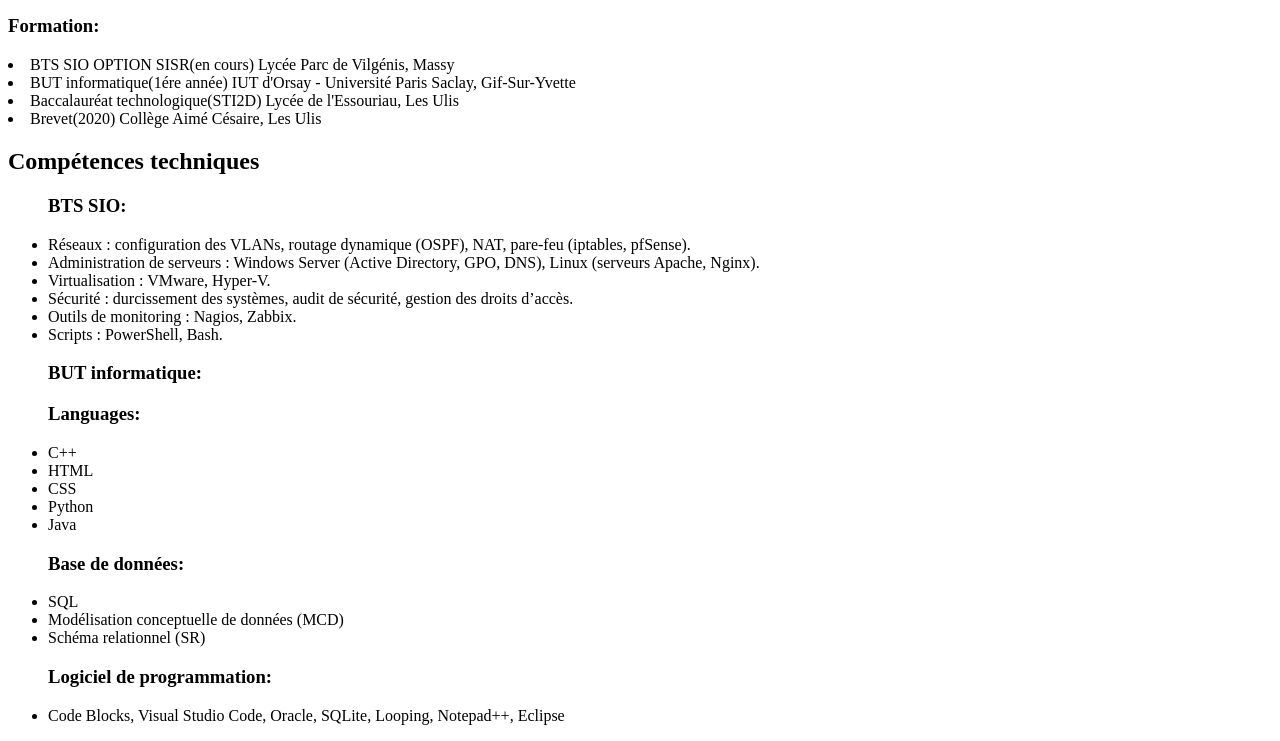
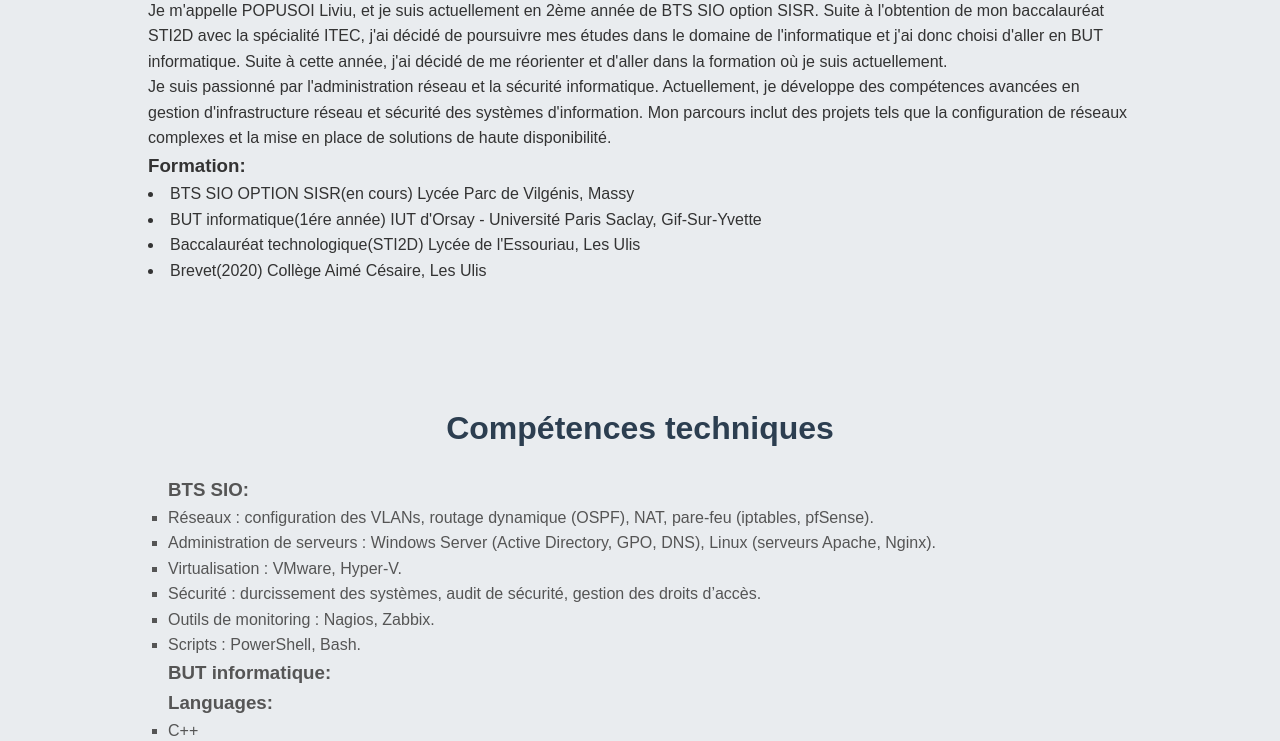
Before and after one commit to LiviuPopusoi/Portfolio_, a plain HTML site: page index.html in a window 1280 px wide. Shown: the part 344-1085 px from the top of the page. Drawn offline with Linux system fonts and the light colour scheme.

Commit message:
Update index.html

```diff
--- a/index.html
+++ b/index.html
@@ -4,7 +4,7 @@
     <meta charset="UTF-8">
     <meta name="viewport" content="width=device-width, initial-scale=1.0">
     <title>Portfolio - Popusoi Liviu </title>
-    <link rel="stylesheet" href="styles.css.css">
+    <link rel="stylesheet" href="style.css">
 </head>
 <body>
     <header>
```
